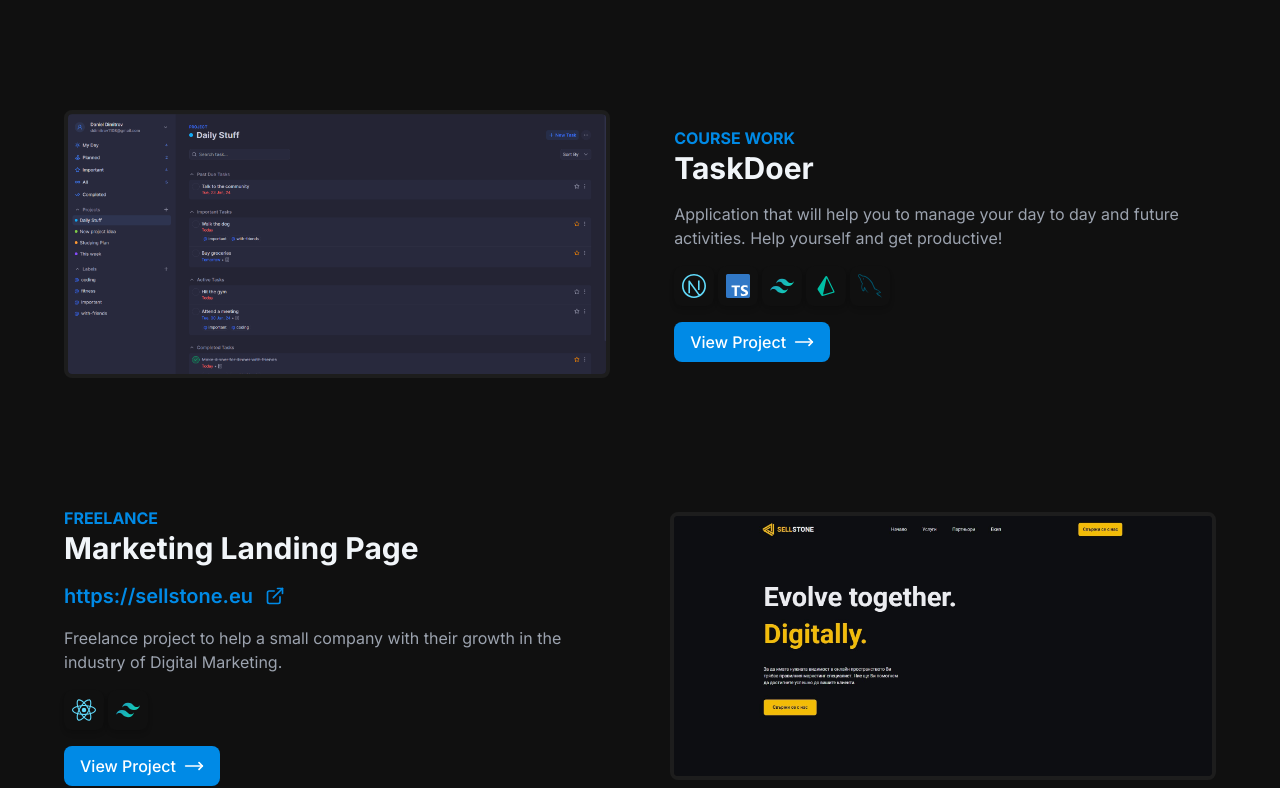
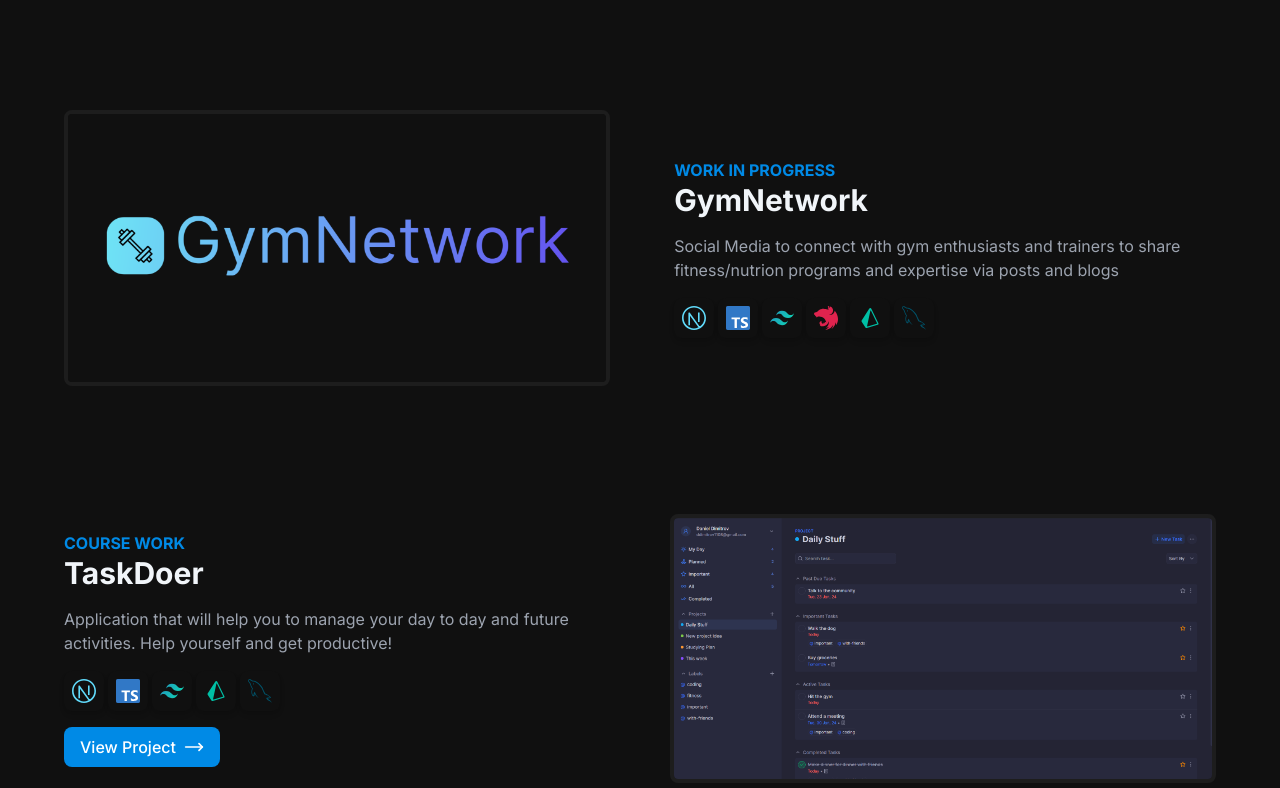
Before and after one commit to ddimitrov1108/portfolio, a Next.js app: page / in a window 1280 px wide. Shown: the part 1758-2546 px from the top of the page. Built offline with nearby package versions, Linux system fonts and the light colour scheme.

Commit message:
ui updates

```diff
--- a/components/Project.tsx
+++ b/components/Project.tsx
@@ -24,15 +24,15 @@ interface Props {
 const Project = ({ project }: Props) => {
   return (
     <div className="group flex items-center gap-y-8 gap-x-12 lg:gap-x-16 flex-col md:flex-row md:even:flex-row-reverse">
-      <div className="z-30 w-full max-w-[700px] max-h-[240px] md:max-h-[320px] rounded-lg overflow-hidden bg-transparent border-4 border-containerBg">
+      <div className="z-30 w-full max-w-[700px] max-h-[140px] xs:max-h-[180px] sm:max-h-[240px] lg:max-h-[280px] rounded-lg overflow-hidden bg-transparent border-4 border-containerBg">
         <Image
           src={`/projects/${project.img}`}
           alt={project.img}
           width={0}
           height={0}
           sizes="100vw"
-          style={{ width: "100%", height: "auto" }}
-          className="transition-all duration-300 ease-in-out hover:scale-110 overflow-hidden max-h-[240px] md:max-h-[320px]"
+          style={{ width: "100vw", height: "auto" }}
+          className="object-cover transition-all duration-300 ease-in-out hover:scale-110 overflow-hidden max-h-[140px] xs:max-h-[180px] sm:max-h-[240px] lg:max-h-[280px]"
         />
       </div>
 
--- a/components/constants.tsx
+++ b/components/constants.tsx
@@ -87,6 +87,27 @@ export const techStackIcons = [
 ];
 
 export const projects = [
+  {
+    id: uuidv4(),
+    view: false,
+    showLink: false,
+    img: "gymnetwork.png",
+    url: "https://github.com/ddimitrov1108/gym-network-app",
+    type: "Work In Progress",
+    name: "GymNetwork",
+    description: `Social Media to connect with gym enthusiasts and trainers to share fitness/nutrion programs and expertise via posts and blogs`,
+    technologies: [
+      { id: uuidv4(), src: "nextjs.svg" },
+      { id: uuidv4(), src: "ts.svg" },
+      {
+        id: uuidv4(),
+        src: "tailwindcss.svg",
+      },
+      { id: uuidv4(), src: "nestjs.svg" },
+      { id: uuidv4(), src: "prisma.svg" },
+      { id: uuidv4(), src: "mysql.svg" },
+    ],
+  },
   {
     id: uuidv4(),
     view: true,
```
Also changed, not shown: public/projects/gymnetwork.png (added).
